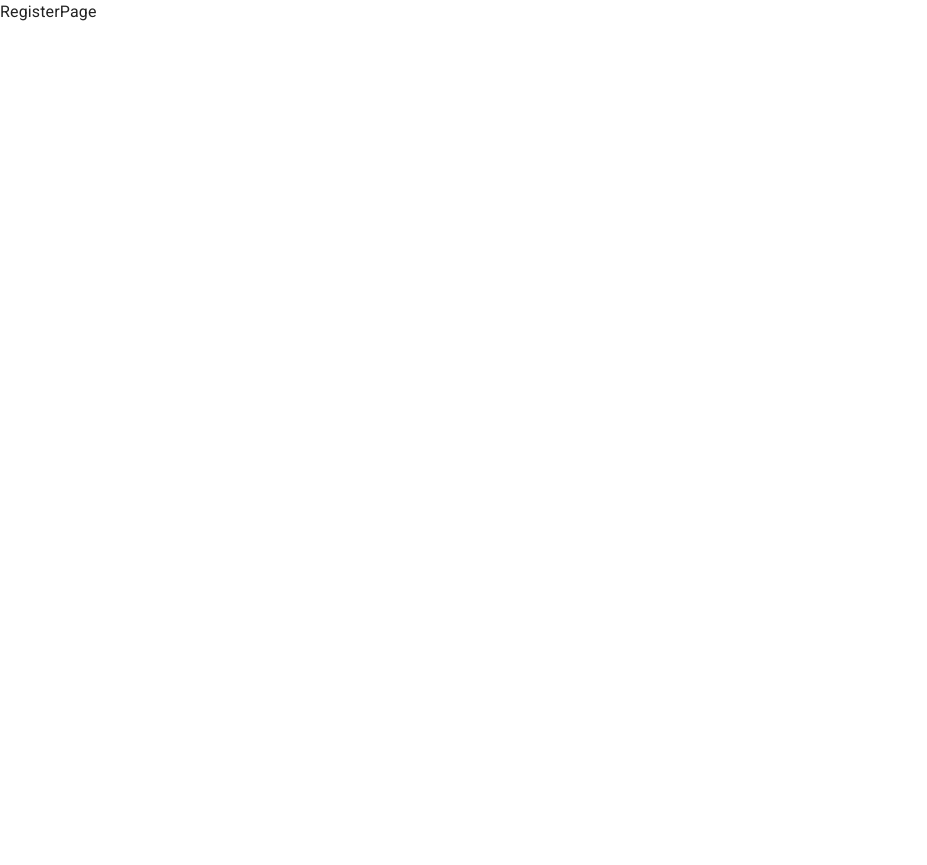
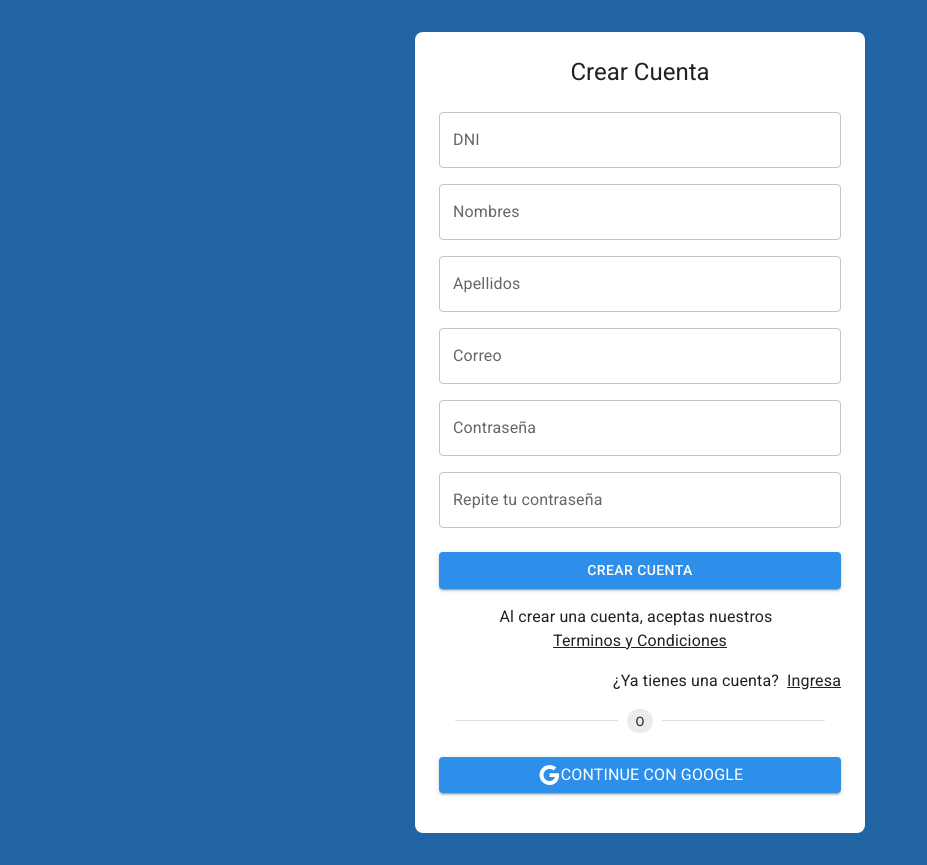
Before and after one commit to jerickgm89/ecommerce_frontend, a React (Vite) app: page /auth/register in a window 1280 px wide. Shown: the whole page, without its empty margins (0-927 px from the left). Before the commit the page ends 800 px from the top, so only its background shows below. Built offline with nearby package versions, Linux system fonts and the light colour scheme.

Commit message:
Feat: Diseño del register terminado

```diff
--- a/package.json
+++ b/package.json
@@ -15,9 +15,11 @@
     "@fontsource/roboto": "^5.0.13",
     "@mui/icons-material": "^5.15.16",
     "@mui/material": "^5.15.16",
+    "formik": "^2.4.6",
     "react": "^18.2.0",
     "react-dom": "^18.2.0",
-    "react-router-dom": "6"
+    "react-router-dom": "6",
+    "yup": "^1.4.0"
   },
   "devDependencies": {
     "@types/react": "^18.2.66",
--- a/src/auth/layout/AuthLayout.jsx
+++ b/src/auth/layout/AuthLayout.jsx
@@ -8,7 +8,7 @@ export const AuthLayout = ({children, title=''}) => {
       direction="column"
       alignItems="center"
       justifyContent="center"
-      sx={{ minHeight: '100vh', backgroundColor: 'primary.main', padding: 4}}
+      sx={{ minHeight: '100vh', backgroundColor: 'primary.dark', padding: 4}}
     >
       <Grid item
         className="box-shadow"
@@ -22,6 +22,7 @@ export const AuthLayout = ({children, title=''}) => {
       >
         <Typography
           variant="h5"
+          align="center"
           sx={{ mb: 1}}
         >
             {title}
--- a/src/auth/pages/LoginPage.jsx
+++ b/src/auth/pages/LoginPage.jsx
@@ -1,8 +1,8 @@
 import { Link as RouterLink } from "react-router-dom"
 import { Button, Grid, Link, TextField, Typography } from "@mui/material"
 import { Google } from "@mui/icons-material"
+import { AuthLayout } from "../layout/AuthLayout"
 import '../css'
-import { AuthLayout } from "../layout/AuthLayout"
 
 export const LoginPage = () => {
   return (
@@ -52,16 +52,12 @@ export const LoginPage = () => {
                 ¿No tienes una cuenta?
               </Typography>
               <Link component={ RouterLink } color='inherit' to="/auth/register">
-                Registrar
+                Registrarse
               </Link>
-
             </Grid>
 
           </Grid>
         </form>
     </AuthLayout>
-
-
-
   )
 }
--- a/src/auth/pages/RegisterPage.jsx
+++ b/src/auth/pages/RegisterPage.jsx
@@ -1,6 +1,210 @@
+import { Link as RouterLink } from "react-router-dom"
+import { Button, Chip, Divider, Grid, Link, TextField, Typography } from "@mui/material"
+import { AuthLayout } from "../layout/AuthLayout"
+import { Google } from "@mui/icons-material"
+import { useFormik } from "formik"
+import * as yup from 'yup'
+import '../css'
+
+const validationSchema = yup.object({
+  dni: yup
+    .number('Ingrese su DNI')
+    .min(8, 'El DNI debe tener al menos 8 numeros')
+    .required('El DNI es requerido'),
+  name: yup
+    .string('Ingrese su nombre')
+    .required('El nombre es requerido'),
+  lastName: yup
+    .string('Ingrese su apellido')
+    .required('El apellido es requerido'),
+  email: yup
+    .string('Ingrese su correo')
+    .email('Ingrese un correo valido')
+    .required('El correo es requerido'),
+  password: yup
+    .string('Ingrese su contraseña')
+    .min(8, 'La contraseña debe tener al menos 8 caracteres')
+    .required('La contraseña es requerida'),
+});
 
 export const RegisterPage = () => {
+
+  const formik = useFormik({
+    validationSchema: validationSchema,
+    onSubmit: (values) => {
+      // alert(JSON.stringify(values, null, 2));
+    },
+  });
+
   return (
-    <div>RegisterPage</div>
+    <AuthLayout title='Crear Cuenta'>
+      <form >
+          <Grid container>
+            <Grid
+              item
+              xs={12}
+              sx={{ mt: 2}}
+            >
+              <TextField
+                id="dni"
+                name="dni"
+                label="DNI"
+                type="number"
+                placeholder="Ingrese su DNI sin puntos"
+                fullWidth
+                onChange={formik.handleChange}
+                onBlur={formik.handleBlur}
+                error={formik.touched.dni && Boolean(formik.errors.dni)}
+                helperText={formik.touched.dni && formik.errors.dni}
+              />
+            </Grid>
+            <Grid
+              item
+              xs={12}
+              sx={{ mt: 2}}
+            >
+              <TextField
+                id="name"
+                name="name"
+                label="Nombres"
+                type="text"
+                placeholder="Jorge Erick"
+                fullWidth
+                onChange={formik.handleChange}
+                onBlur={formik.handleBlur}
+                error={formik.touched.name && Boolean(formik.errors.name)}
+                helperText={formik.touched.name && formik.errors.name}
+              />
+            </Grid>
+            <Grid
+              item
+              xs={12}
+              sx={{ mt: 2}}
+            >
+              <TextField
+                id="lastName"
+                name="lastName"
+                label="Apellidos"
+                type="text"
+                placeholder="Garcia Moron"
+                fullWidth
+                onChange={formik.handleChange}
+                onBlur={formik.handleBlur}
+                error={formik.touched.lastName && Boolean(formik.errors.lastName)}
+                helperText={formik.touched.lastName && formik.errors.lastName}
+              />
+            </Grid>
+            <Grid
+              item
+              xs={12}
+              sx={{ mt: 2}}
+            >
+              <TextField
+                id="email"
+                name="email"
+                label="Correo"
+                type="email"
+                placeholder="correo@google.com"
+                fullWidth
+                onChange={formik.handleChange}
+                onBlur={formik.handleBlur}
+                error={formik.touched.email && Boolean(formik.errors.email)}
+                helperText={formik.touched.email && formik.errors.email}
+              />
+            </Grid>
+            <Grid
+              item
+              xs={12}
+              sx={{ mt: 2}}
+            >
+              <TextField
+                id="password"
+                name="password"
+                label="Contraseña"
+                type="password"
+                placeholder="Contraseña"
+                fullWidth
+                onChange={formik.handleChange}
+                onBlur={formik.handleBlur}
+                error={formik.touched.email && Boolean(formik.errors.email)}
+                helperText={formik.touched.email && formik.errors.email}
+              />
+            </Grid>
+            <Grid
+              item
+              xs={12}
+              sx={{ mt: 2}}
+            >
+              <TextField
+                label="Repite tu contraseña"
+                type="password"
+                placeholder="Contraseña"
+                fullWidth
+              />
+            </Grid>
+            <Grid
+              container
+              spacing={2}
+              sx={{ mb: 2, mt: 1}}
+            >
+              <Grid
+                item
+                xs={12}
+                sm={12}
+              >
+                <Button
+                  variant='contained'
+                  fullWidth
+                  type="submit"
+                >
+                  Crear cuenta
+                </Button>
+              </Grid>
+            </Grid>
+
+            <Grid
+              container
+              direction={'row'}
+              justifyContent='center'
+            >
+              <Typography
+                sx={{ mr: 1}}
+              >
+                Al crear una cuenta, aceptas nuestros
+              </Typography>
+              <Link component={ RouterLink } color='inherit' to="/auth/register">
+                Terminos y Condiciones
+              </Link>
+            </Grid>
+
+            <Grid
+              container
+              direction={'row'}
+              justifyContent='end'
+              sx={{mt:2}}
+            >
+              <Typography sx={{ mr: 1,}}>
+                ¿Ya tienes una cuenta?
+              </Typography>
+              <Link component={ RouterLink } color='inherit' to="/auth/login">
+                Ingresa
+              </Link>
+            </Grid>
+          </Grid>
+        </form>
+        <Divider variant="middle" sx={{mt:2}}>
+          <Chip label="O" size="small" />
+        </Divider>
+        <Grid container spacing={2} sx={{ mb: 2, mt: 1}}>
+          <Grid item xs={12}>
+            <Button variant='contained' fullWidth>
+              <Google />
+              <Typography>
+                Continue con Google
+              </Typography>
+            </Button>
+          </Grid>
+        </Grid>
+    </AuthLayout>
   )
 }
--- a/src/router/AppRouter.jsx
+++ b/src/router/AppRouter.jsx
@@ -7,11 +7,9 @@ export const AppRouter = () => {
     <Routes>
 
         {/* Home */}
-        <Route />
         <Route path="/*" element={ <HomeRoutes/>}/>
 
         {/* Products */}
-        <Route />
         {/* <Route path="" element={ }/> */}
 
         {/* CartShopping */}
```
Also changed, not shown: 1 other file (tests, documents, lock files or other folders).
